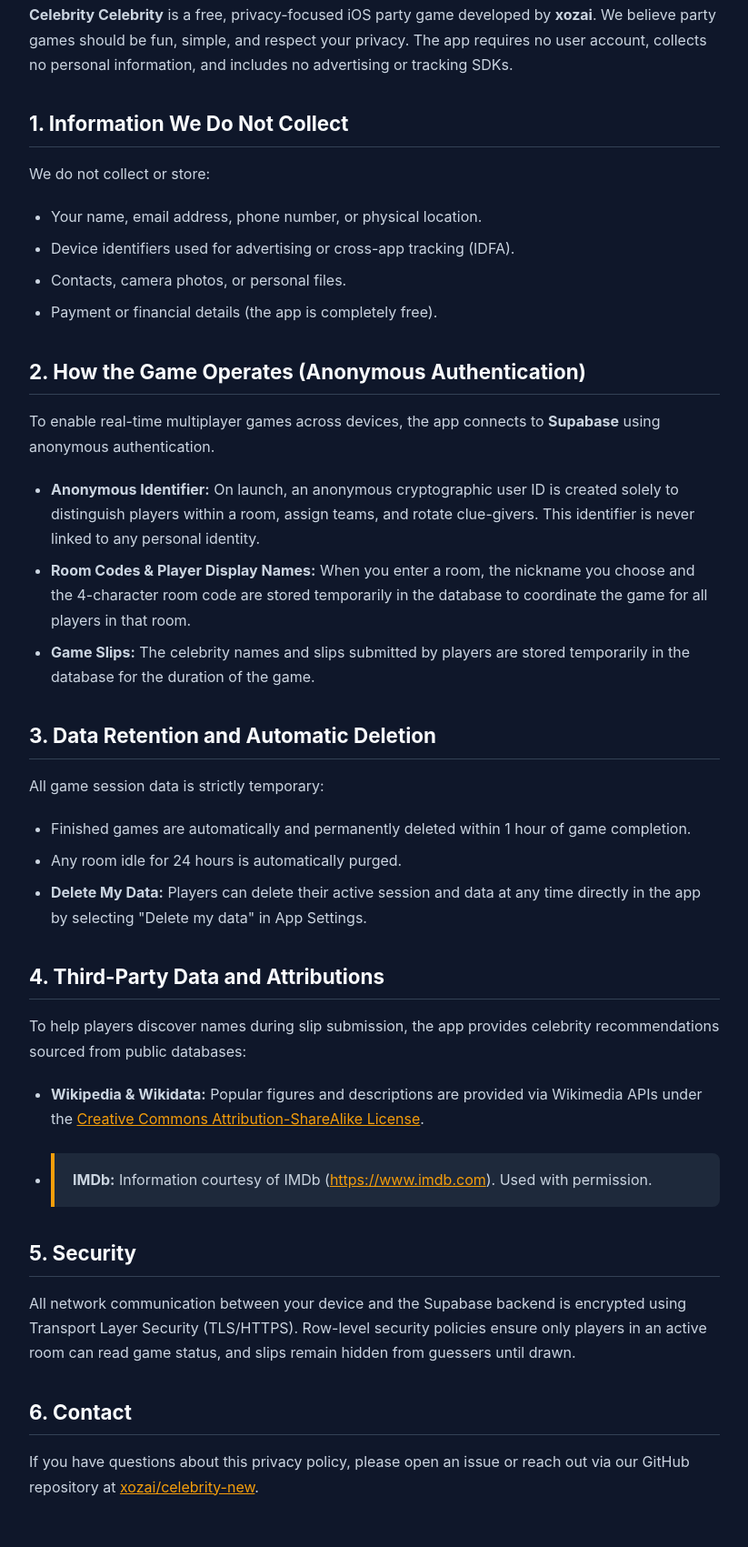
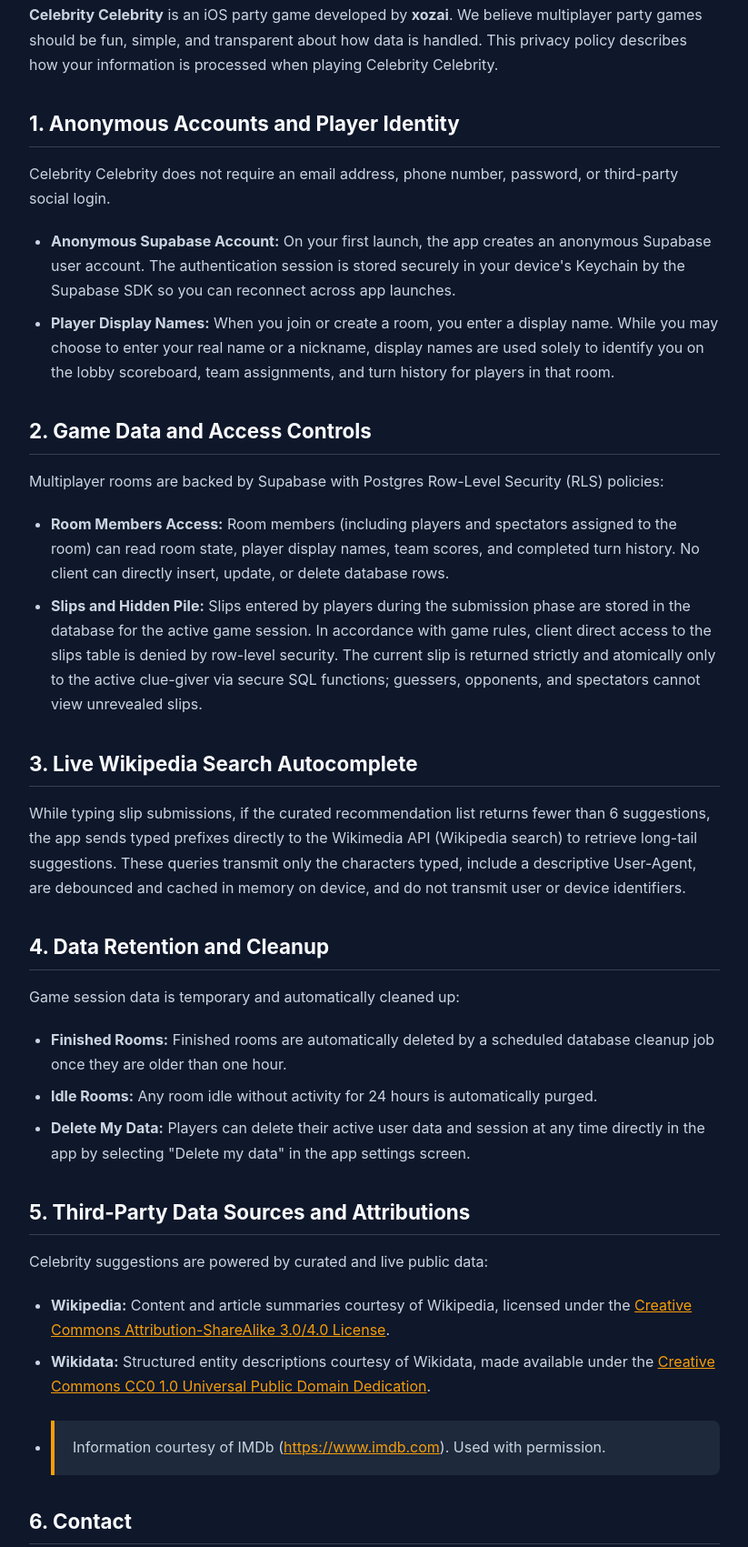
Before and after one commit to xozai/celebrity-new, a plain HTML site: page site/privacy/index.html in a window 1280 px wide. Shown: the part 246-1947 px from the top of the page at 91% size, without its empty margins (228-1051 px from the left). Drawn offline with Linux system fonts and the light colour scheme.

Commit message:
fix(site): add Cloudflare rewrite, single association schema, strict code display, and plan-accurate privacy text

```diff
--- a/site/privacy/index.html
+++ b/site/privacy/index.html
@@ -93,64 +93,66 @@
     </header>
 
     <p>
-      <strong>Celebrity Celebrity</strong> is a free, privacy-focused iOS party game developed by <strong>xozai</strong>. We believe party games should be fun, simple, and respect your privacy. The app requires no user account, collects no personal information, and includes no advertising or tracking SDKs.
+      <strong>Celebrity Celebrity</strong> is an iOS party game developed by <strong>xozai</strong>. We believe multiplayer party games should be fun, simple, and transparent about how data is handled. This privacy policy describes how your information is processed when playing Celebrity Celebrity.
     </p>
 
-    <h2>1. Information We Do Not Collect</h2>
+    <h2>1. Anonymous Accounts and Player Identity</h2>
     <p>
-      We do not collect or store:
+      Celebrity Celebrity does not require an email address, phone number, password, or third-party social login.
     </p>
     <ul>
-      <li>Your name, email address, phone number, or physical location.</li>
-      <li>Device identifiers used for advertising or cross-app tracking (IDFA).</li>
-      <li>Contacts, camera photos, or personal files.</li>
-      <li>Payment or financial details (the app is completely free).</li>
+      <li><strong>Anonymous Supabase Account:</strong> On your first launch, the app creates an anonymous Supabase user account. The authentication session is stored securely in your device's Keychain by the Supabase SDK so you can reconnect across app launches.</li>
+      <li><strong>Player Display Names:</strong> When you join or create a room, you enter a display name. While you may choose to enter your real name or a nickname, display names are used solely to identify you on the lobby scoreboard, team assignments, and turn history for players in that room.</li>
     </ul>
 
-    <h2>2. How the Game Operates (Anonymous Authentication)</h2>
+    <h2>2. Game Data and Access Controls</h2>
     <p>
-      To enable real-time multiplayer games across devices, the app connects to <strong>Supabase</strong> using anonymous authentication.
+      Multiplayer rooms are backed by Supabase with Postgres Row-Level Security (RLS) policies:
     </p>
     <ul>
-      <li><strong>Anonymous Identifier:</strong> On launch, an anonymous cryptographic user ID is created solely to distinguish players within a room, assign teams, and rotate clue-givers. This identifier is never linked to any personal identity.</li>
-      <li><strong>Room Codes & Player Display Names:</strong> When you enter a room, the nickname you choose and the 4-character room code are stored temporarily in the database to coordinate the game for all players in that room.</li>
-      <li><strong>Game Slips:</strong> The celebrity names and slips submitted by players are stored temporarily in the database for the duration of the game.</li>
+      <li><strong>Room Members Access:</strong> Room members (including players and spectators assigned to the room) can read room state, player display names, team scores, and completed turn history. No client can directly insert, update, or delete database rows.</li>
+      <li><strong>Slips and Hidden Pile:</strong> Slips entered by players during the submission phase are stored in the database for the active game session. In accordance with game rules, client direct access to the slips table is denied by row-level security. The current slip is returned strictly and atomically only to the active clue-giver via secure SQL functions; guessers, opponents, and spectators cannot view unrevealed slips.</li>
     </ul>
 
-    <h2>3. Data Retention and Automatic Deletion</h2>
+    <h2>3. Live Wikipedia Search Autocomplete</h2>
     <p>
-      All game session data is strictly temporary:
+      While typing slip submissions, if the curated recommendation list returns fewer than 6 suggestions, the app sends typed prefixes directly to the Wikimedia API (Wikipedia search) to retrieve long-tail suggestions. These queries transmit only the characters typed, include a descriptive User-Agent, are debounced and cached in memory on device, and do not transmit user or device identifiers.
+    </p>
+
+    <h2>4. Data Retention and Cleanup</h2>
+    <p>
+      Game session data is temporary and automatically cleaned up:
     </p>
     <ul>
-      <li>Finished games are automatically and permanently deleted within 1 hour of game completion.</li>
-      <li>Any room idle for 24 hours is automatically purged.</li>
-      <li><strong>Delete My Data:</strong> Players can delete their active session and data at any time directly in the app by selecting "Delete my data" in App Settings.</li>
+      <li><strong>Finished Rooms:</strong> Finished rooms are automatically deleted by a scheduled database cleanup job once they are older than one hour.</li>
+      <li><strong>Idle Rooms:</strong> Any room idle without activity for 24 hours is automatically purged.</li>
+      <li><strong>Delete My Data:</strong> Players can delete their active user data and session at any time directly in the app by selecting "Delete my data" in the app settings screen.</li>
     </ul>
 
-    <h2>4. Third-Party Data and Attributions</h2>
+    <h2>5. Third-Party Data Sources and Attributions</h2>
     <p>
-      To help players discover names during slip submission, the app provides celebrity recommendations sourced from public databases:
+      Celebrity suggestions are powered by curated and live public data:
     </p>
     <ul>
       <li>
-        <strong>Wikipedia &amp; Wikidata:</strong> Popular figures and descriptions are provided via Wikimedia APIs under the
-        <a href="https://creativecommons.org/licenses/by-sa/4.0/" target="_blank" rel="noopener">Creative Commons Attribution-ShareAlike License</a>.
+        <strong>Wikipedia:</strong> Content and article summaries courtesy of Wikipedia, licensed under the
+        <a href="https://creativecommons.org/licenses/by-sa/4.0/" target="_blank" rel="noopener">Creative Commons Attribution-ShareAlike 3.0/4.0 License</a>.
+      </li>
+      <li>
+        <strong>Wikidata:</strong> Structured entity descriptions courtesy of Wikidata, made available under the
+        <a href="https://creativecommons.org/publicdomain/zero/1.0/" target="_blank" rel="noopener">Creative Commons CC0 1.0 Universal Public Domain Dedication</a>.
       </li>
       <li>
         <div class="credit-box">
-          <strong>IMDb:</strong> Information courtesy of IMDb (<a href="https://www.imdb.com" target="_blank" rel="noopener">https://www.imdb.com</a>). Used with permission.
+          <!-- TODO(user): verify against IMDb's current licensing page -->
+          Information courtesy of IMDb (<a href="https://www.imdb.com" target="_blank" rel="noopener">https://www.imdb.com</a>). Used with permission.
         </div>
       </li>
     </ul>
 
-    <h2>5. Security</h2>
-    <p>
-      All network communication between your device and the Supabase backend is encrypted using Transport Layer Security (TLS/HTTPS). Row-level security policies ensure only players in an active room can read game status, and slips remain hidden from guessers until drawn.
-    </p>
-
     <h2>6. Contact</h2>
     <p>
-      If you have questions about this privacy policy, please open an issue or reach out via our GitHub repository at
+      For questions regarding this privacy policy or game data handling, please visit our repository at
       <a href="https://github.com/xozai/celebrity-new" target="_blank" rel="noopener">xozai/celebrity-new</a>.
     </p>
 
```
Also changed, not shown: site/index.html (+1 -0 lines), site/join/index.html (+19 -39 lines), 2 other files.
